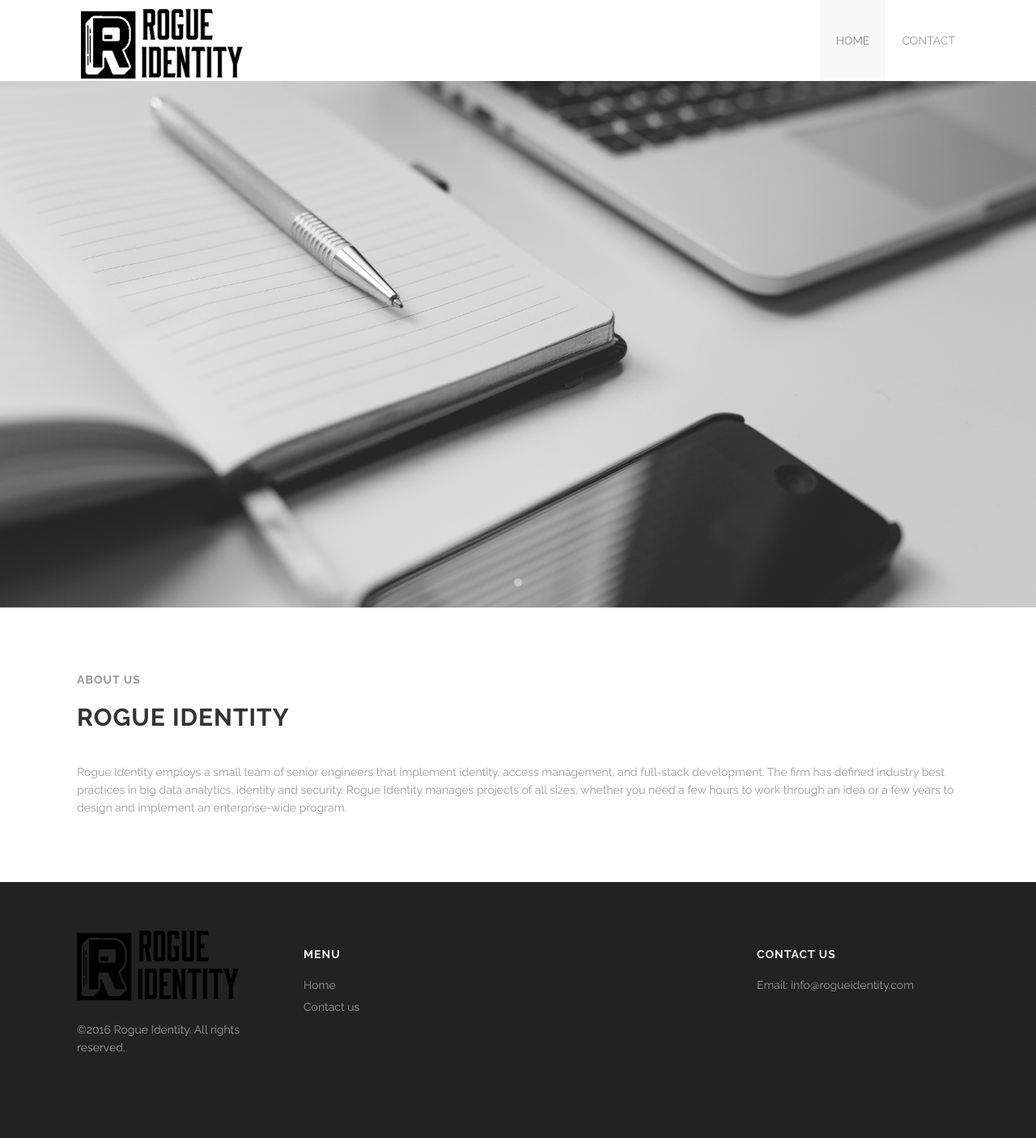
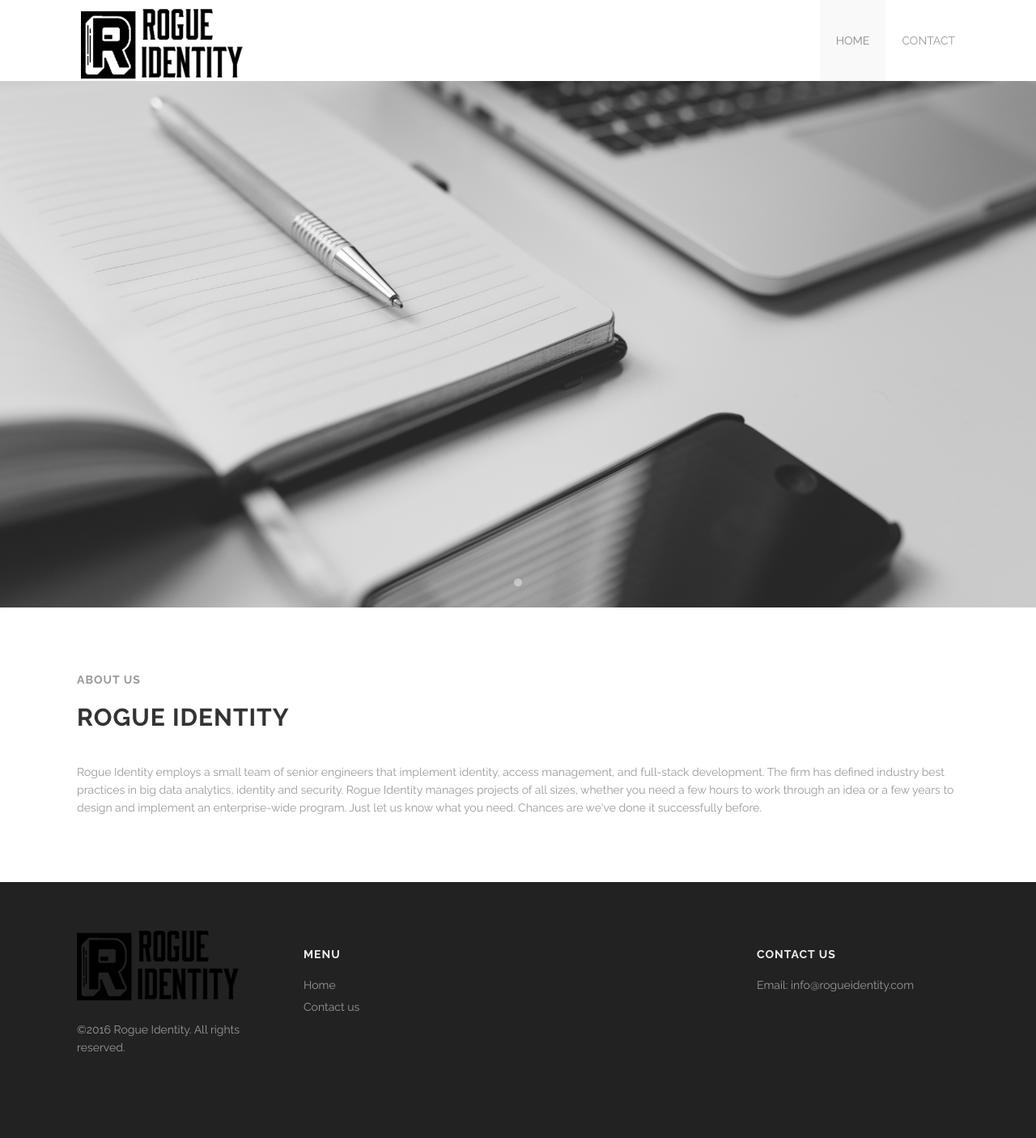
Before and after one commit to rogueidentity/website_poc, a Jekyll site: the page built from index.html, in a window 1280 px wide. Shown: the whole page at 81% size. Built offline with Jekyll 4.4.1, drawn with Linux system fonts in a browser that asks for light colours; some of the changed lines change nothing that is shown.

Commit message:
Old update

```diff
--- a/index.html
+++ b/index.html
@@ -4,12 +4,10 @@
 slides:
   - bg: images/laptop.jpeg
     title:
-      text: Solve Your Company’s Online Identity Needs
+      text: Identity and Access Management Consultants
       animation: bottom-to-top
       class: large-8 medium-11
     infos:
-      - text: "&nbsp;Identity and Access Management"
-        animation: bottom-to-top slow
       - text: "&nbsp;Full-stack Development"
         animation: bottom-to-top
       - text: "&nbsp;Big Data Analytics"
@@ -75,15 +73,9 @@
     title: Articles Published
 
 testimonials:
-  - text: "Reprehenderit eos et non et ut eum reprehenderit quis sequi quia vel repellendus id. Velit quit blanditiis dolor quam error eos dolores sequi eaque rerum est. Velit quit blanditiis dolor quam error eos dolores sequi eaque rerum est."
-    author: David White
-    position: Designer at Huglab
-  - text: "Lorem ipsum dolor sit amet, consectetuer adipiscing elit, sed diam nonummy nibh euismod tincidunt ut laoreet dolore magna aliquam erat volutpat consectetuer sit amet magna adipiscing."
-    author: David White
-    position: Designer at Huglab
-  - text: "Reprehenderit eos et non et ut eum reprehenderit quis sequi quia vel repellendus id. Velit quit blanditiis dolor quam error eos dolores sequi eaque rerum est. Velit quit blanditiis dolor quam error eos dolores sequi eaque rerum est."
-    author: David White
-    position: Designer at Huglab
+  - text: "Topher made a big impact in a short period of time for us at Notion. He has a wealth of knowledge across many different disciplines and is a willing, capable contributor/leader. He went above and beyond for us many times over and provided an added benefit of having gone through building a company in a previous life. He shared best practices and insights with us and helped steer our development in the right direction. I wouldn't hesitate to recommend Topher."
+    author: Ryan Margoles
+    position: Co-Founder, CTO at Notion
 
 clients:
   - images/@stock/client-1.png
@@ -164,7 +156,7 @@
       <h4 style='color: #999'>About us</h4>
       <h2>Rogue Identity</h2>
       <div class='spacing'></div>
-      <p>Rogue Identity employs a small team of senior engineers that implement identity, access management, and full-stack development. The firm has defined industry best practices in big data analytics, identity and security. Rogue Identity manages projects of all sizes, whether you need a few hours to work through an idea or a few years to design and implement an enterprise-wide program.</p>
+      <p>Rogue Identity employs a small team of senior engineers that implement identity, access management, and full-stack development. The firm has defined industry best practices in big data analytics, identity and security. Rogue Identity manages projects of all sizes, whether you need a few hours to work through an idea or a few years to design and implement an enterprise-wide program. Just let us know what you need. Chances are we've done it successfully before.</p>
     </div>
   </div>
 <div class='three spacing'></div>
```
